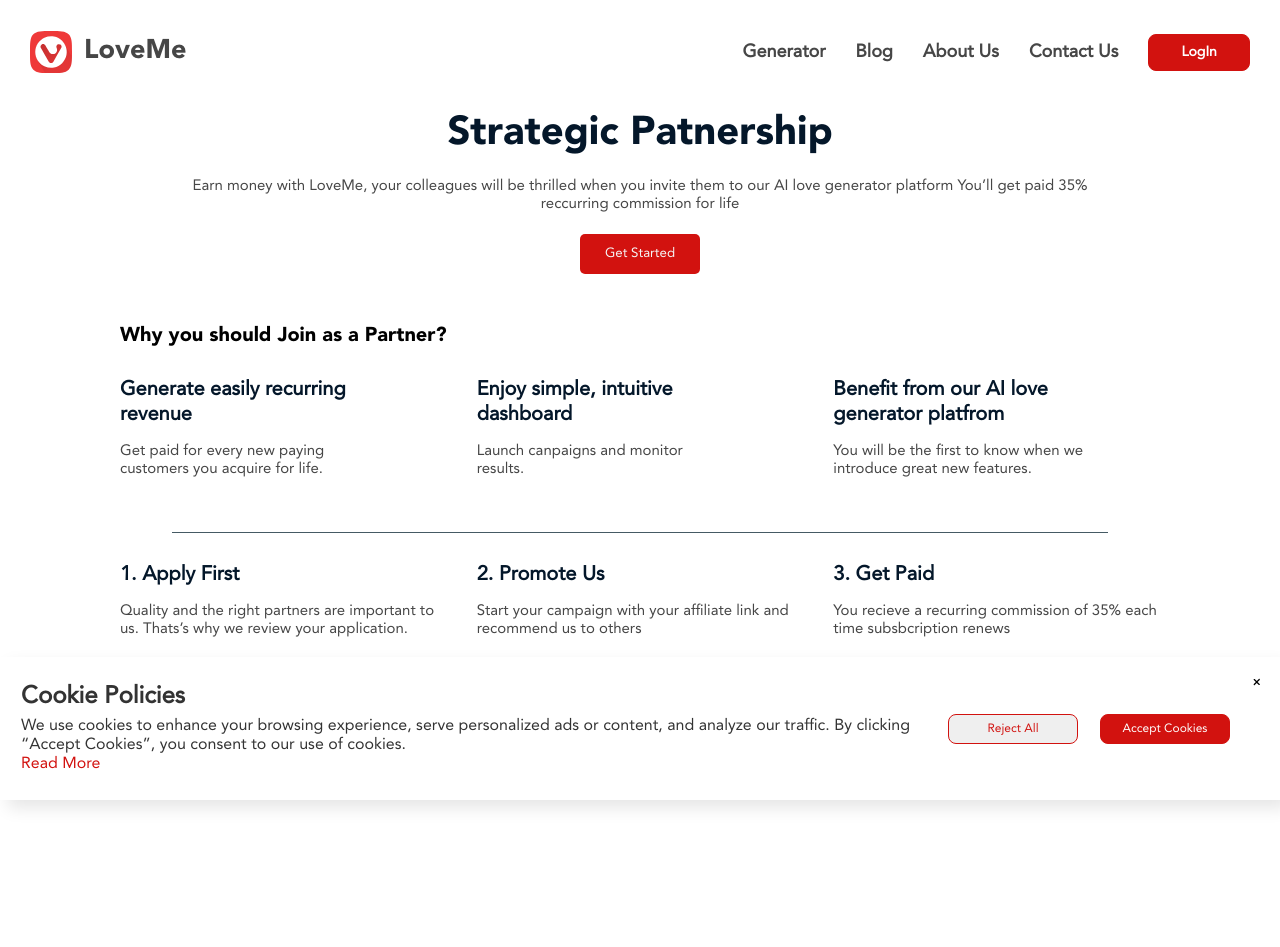
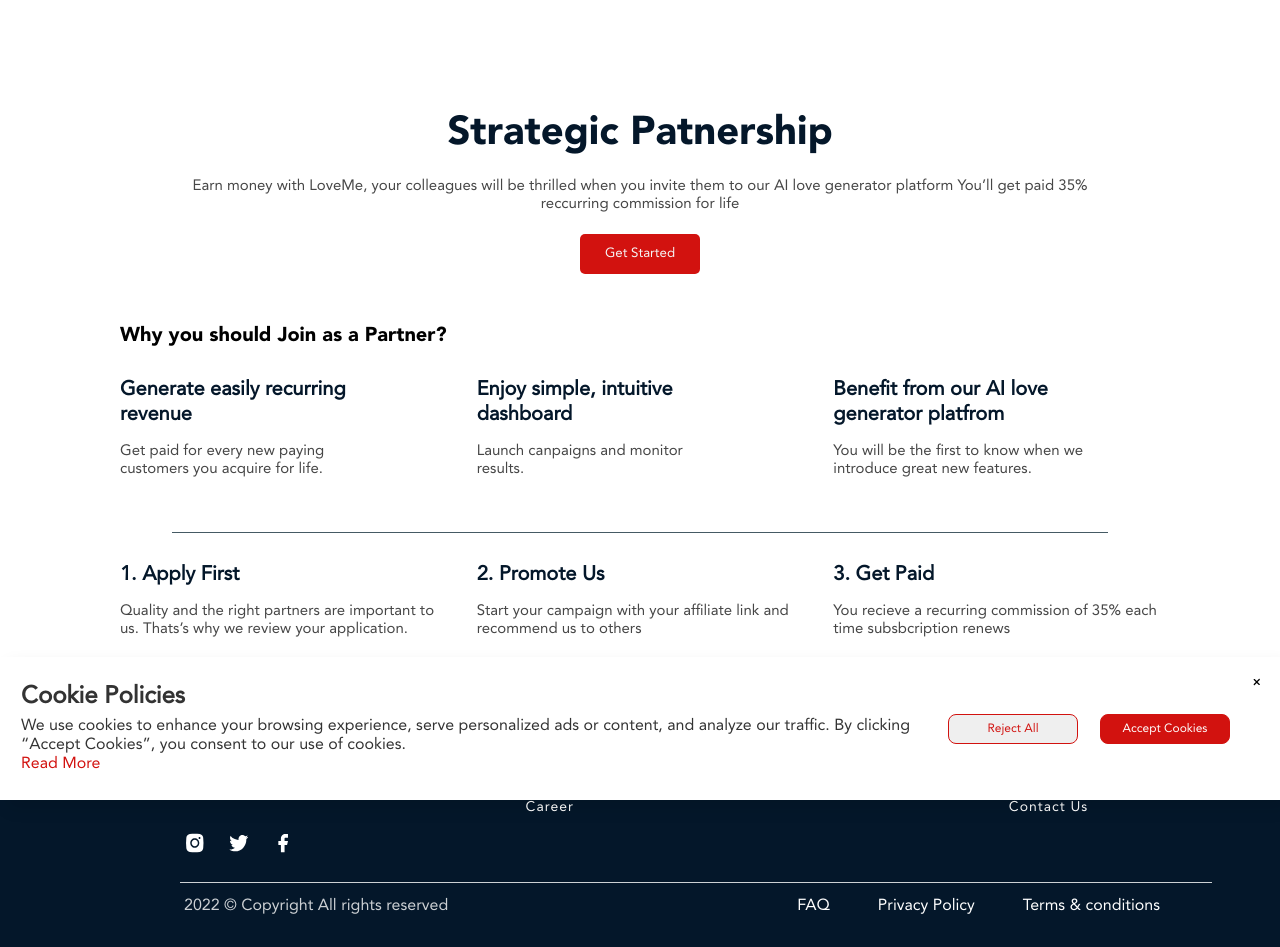
Before and after one commit to Phyya/love-letter-generator, a React (Create React App) app: page /partnerships in a window 1280 px wide. Before the commit the page ends 800 px from the top, so only its background shows below. Built offline with nearby package versions, Linux system fonts and the light colour scheme.

Commit message:
temporarily removed the navbar

```diff
--- a/src/pages/Patnership/Patnership.jsx
+++ b/src/pages/Patnership/Patnership.jsx
@@ -2,15 +2,15 @@ import React from 'react';
 import { PatnershipWrapper, HeroSection, WhyJoinSection } from './style';
 import Button from '../../components/Button/Button';
 import { useNavigate } from 'react-router-dom';
-import Navbar from '../../components/Navbar/Navbar';
-// import FooterTwo from '../../components/FooterTwo';
+// import Navbar from '../../components/Navbar/Navbar';
+import FooterTwo from '../../components/FooterTwo';
 
 const Patnership = () => {
   const navigate = useNavigate();
   return (
     <>
       <PatnershipWrapper>
-        <Navbar />
+        {/* <Navbar /> */}
         <div className="mt-44"></div>
         <HeroSection>
           <div className="container">
@@ -91,7 +91,7 @@ const Patnership = () => {
           </ul>
         </WhyJoinSection>
       </PatnershipWrapper>
-      {/* <FooterTwo /> */}
+      <FooterTwo />
     </>
   );
 };
```
